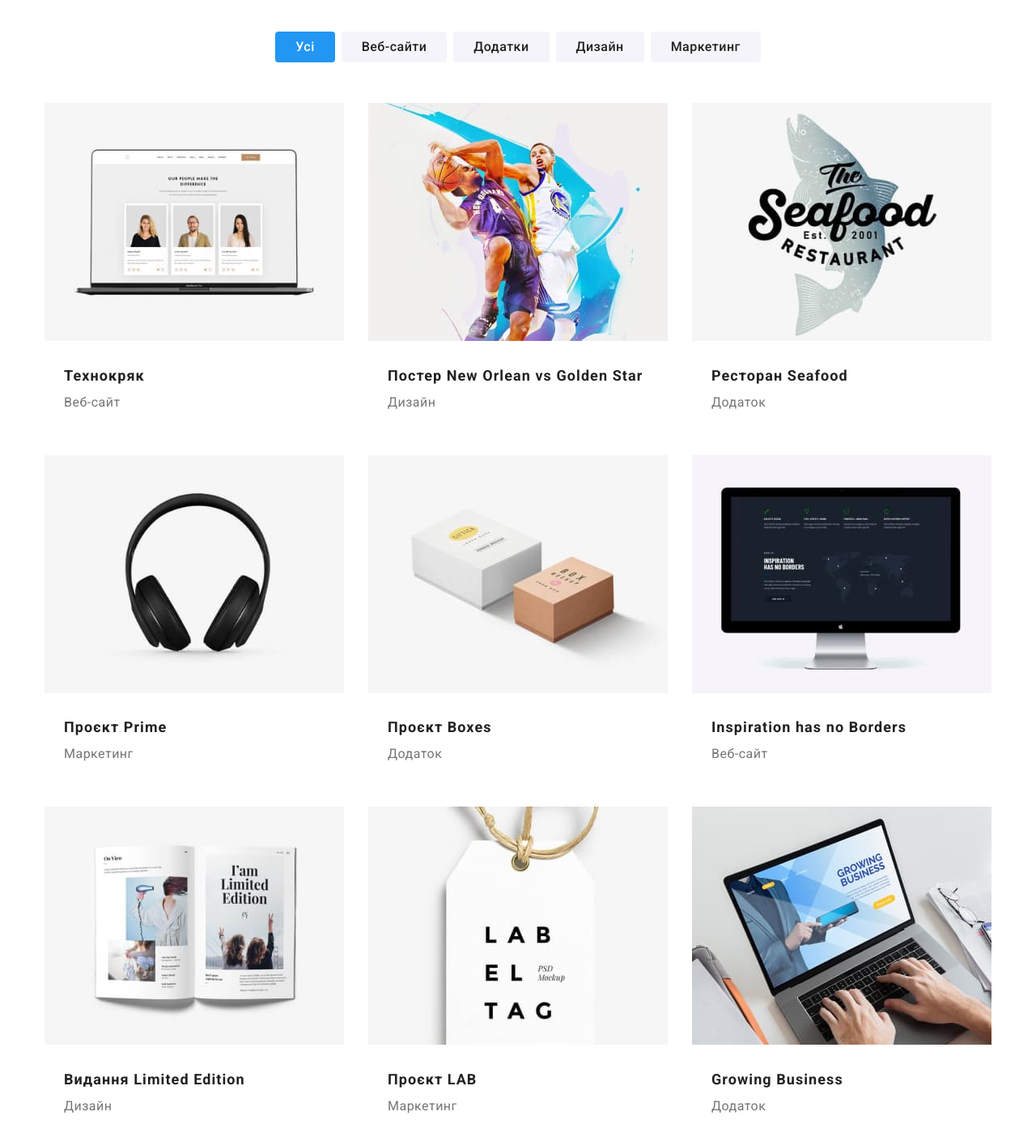
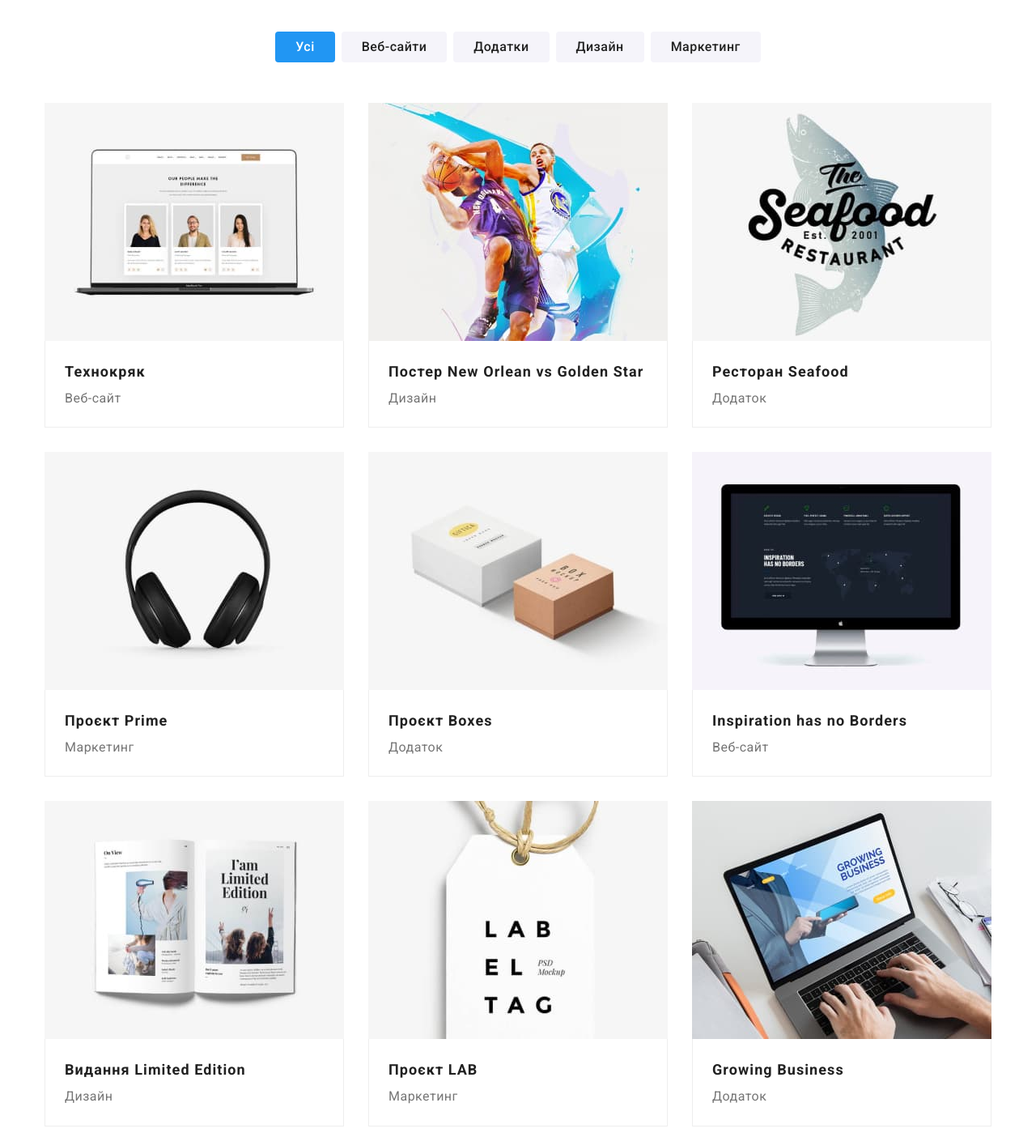
Before and after one commit to IrynaSahan/goit-markup-hw-03, a plain HTML site: page portfolio.html in a window 1280 px wide. Shown: the part 160-1564 px from the top of the page at 81% size. Drawn offline with nearby package versions, Linux system fonts and the light colour scheme.

Commit message:
рамки в портфоліо

```diff
--- a/css/styles.css
+++ b/css/styles.css
@@ -174,11 +174,12 @@ body{
 .buttons-portfolio .button-main+.button-main{
     margin-left: 8px;
 }
+
 .portfolio-elements{
     width: 370px;
     margin-right: 30px;
     margin-bottom: 30px;
-    /* border: #EEEEEE; */
+
 
 }
 .portfolio-elements:nth-child(3n){
@@ -189,6 +190,13 @@ body{
 }
 .name-text{
     padding: 20px 24px;
+    border-left: 1px solid #EEEEEE;
+    border-right: 1px solid #EEEEEE;
+    border-bottom: 1px solid #EEEEEE;
+    margin-top: 0px;
+}
+.portfolio-img{
+    display: block;
 }
 /* Benefits */
 .visually-hidden{
--- a/portfolio.html
+++ b/portfolio.html
@@ -52,39 +52,39 @@
         <section>
           <div class="main-portfolio">
             <ul class="list list-portfolio">
-              <li class="portfolio-elements"><img src="./images/portfolio1.jpg" alt="ноутбук" width="370">
+              <li class="portfolio-elements"><img class="portfolio-img" src="./images/portfolio1.jpg" alt="ноутбук" width="370">
                 <div class="name-text"><h2 class="name-portfolio">Технокряк</h2>
                 <p class="about-text">Веб-сайт</p></div>
               </li>
-              <li class="portfolio-elements"><img src="./images/portfolio2.jpg" alt="баскетбол" width="370">
+              <li class="portfolio-elements"><img class="portfolio-img" src="./images/portfolio2.jpg" alt="баскетбол" width="370">
                 <div class="name-text"><h2 class="name-portfolio">Постер New Orlean vs Golden Star</h2>
                 <p class="about-text">Дизайн</p></div>
               </li>
-              <li class="portfolio-elements"><img src="./images/portfolio3.jpg" alt="логотип ресторан" width="370">
+              <li class="portfolio-elements"><img class="portfolio-img" src="./images/portfolio3.jpg" alt="логотип ресторан" width="370">
                 <div class="name-text"><h2 class="name-portfolio">Ресторан Seafood</h2>
                 <p class="about-text">Додаток</p></div>
               </li>
-              <li class="portfolio-elements"><img src="./images/portfolio4.jpg" alt="навушники" width="370">
+              <li class="portfolio-elements"><img class="portfolio-img" src="./images/portfolio4.jpg" alt="навушники" width="370">
                 <div class="name-text"><h2 class="name-portfolio">Проєкт Prime</h2>
                 <p class="about-text">Маркетинг</p></div>
               </li>
-              <li class="portfolio-elements"><img src="./images/portfolio5.jpg" alt="дві коробки" width="370">
+              <li class="portfolio-elements"><img class="portfolio-img" src="./images/portfolio5.jpg" alt="дві коробки" width="370">
                 <div class="name-text"><h2 class="name-portfolio">Проєкт Boxes</h2>
                 <p class="about-text">Додаток</p></div>
               </li>
-              <li class="portfolio-elements"><img src="./images/portfolio6.jpg" alt="монітор" width="370">
+              <li class="portfolio-elements"><img class="portfolio-img" src="./images/portfolio6.jpg" alt="монітор" width="370">
                 <div class="name-text"><h2 class="name-portfolio">Inspiration has no Borders</h2>
                 <p class="about-text">Веб-сайт</p></div>
               </li>
-              <li class="portfolio-elements"><img src="./images/portfolio7.jpg" alt="книжка" width="370">
+              <li class="portfolio-elements"><img class="portfolio-img" src="./images/portfolio7.jpg" alt="книжка" width="370">
                 <div class="name-text"><h2 class="name-portfolio">Видання Limited Edition</h2>
                 <p class="about-text">Дизайн</p></div>
               </li>
-              <li class="portfolio-elements"><img src="./images/portfolio8.jpg" alt="бірка" width="370">
+              <li class="portfolio-elements"><img class="portfolio-img" src="./images/portfolio8.jpg" alt="бірка" width="370">
                 <div class="name-text"><h2 class="name-portfolio">Проєкт LAB</h2>
                 <p class="about-text">Маркетинг</p></div>
               </li>
-              <li class="portfolio-elements"><img src="./images/portfolio9.jpg" alt="ноутбук" width="370">
+              <li class="portfolio-elements"><img class="portfolio-img" src="./images/portfolio9.jpg" alt="ноутбук" width="370">
                 <div class="name-text"><h2 class="name-portfolio">Growing Business</h2>
                 <p class="about-text">Додаток</p></div>
               </li>
```
